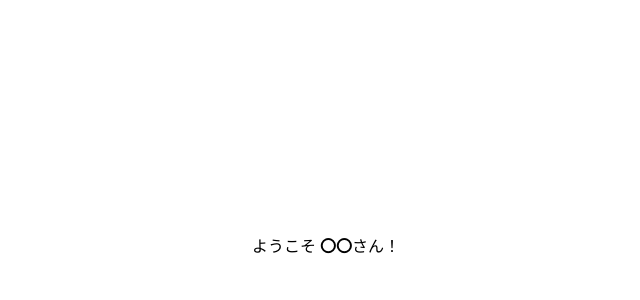
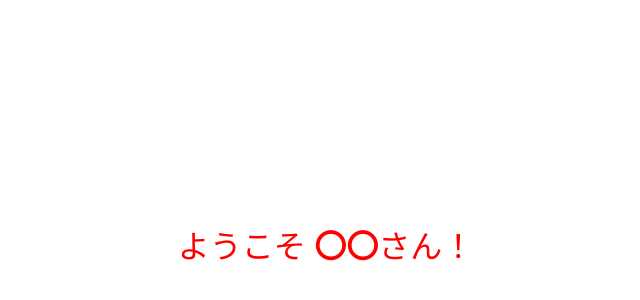
Before and after one commit to tzptzptzptzptzp/ex-vue, a Vue app: page / in a window 1280 px wide. Shown: the part 154-454 px from the top of the page, without its empty margins (314-954 px from the left). Built offline with nearby package versions, Linux system fonts and the light colour scheme.

Commit message:
⚗️ v-bindでスタイルを調整

```diff
--- a/src/App.vue
+++ b/src/App.vue
@@ -4,12 +4,13 @@ const answer = computed(() => {
   return 1 + 1
 })
 const message = 'ようこそ <strong>〇〇</strong>さん！'
+const myColor = 'red'
 </script>
 
 <template>
   <div class="flex items-center justify-center min-h-screen">
     <div>
-      <p v-html="message"></p>
+      <p v-html="message" :style="{ color: myColor, fontSize: '2rem' }"></p>
     </div>
   </div>
 </template>
```
